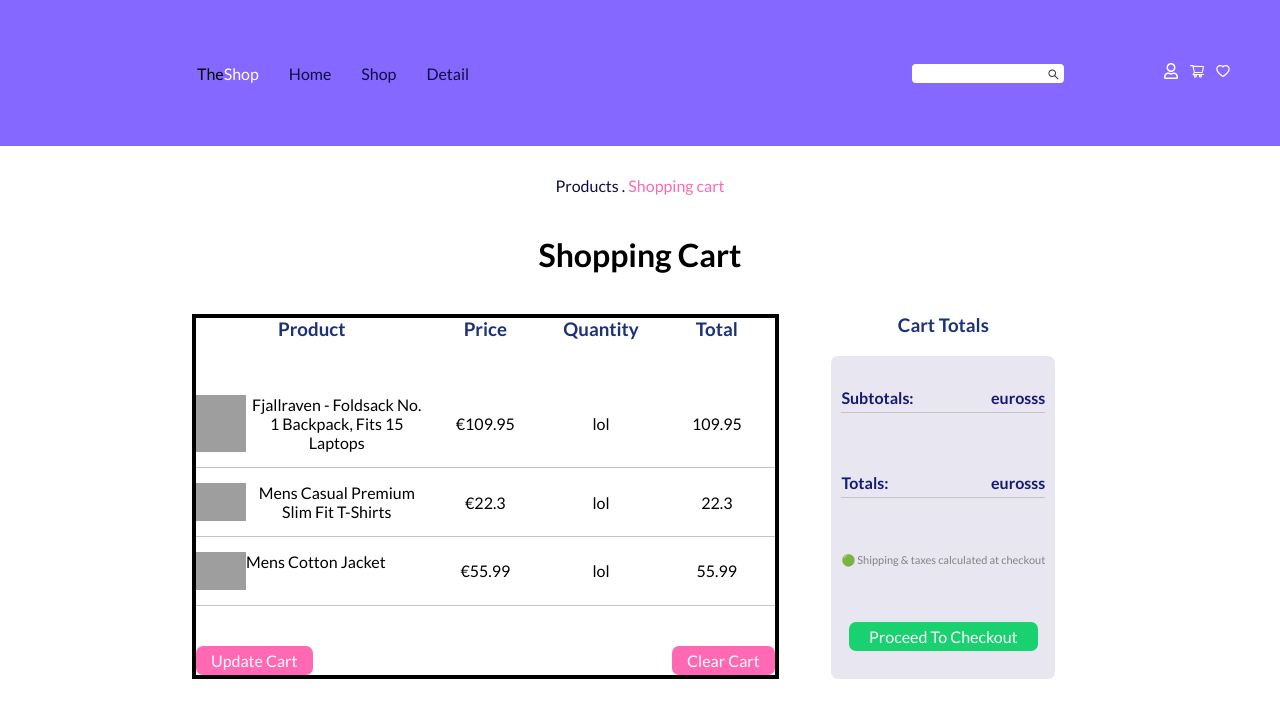
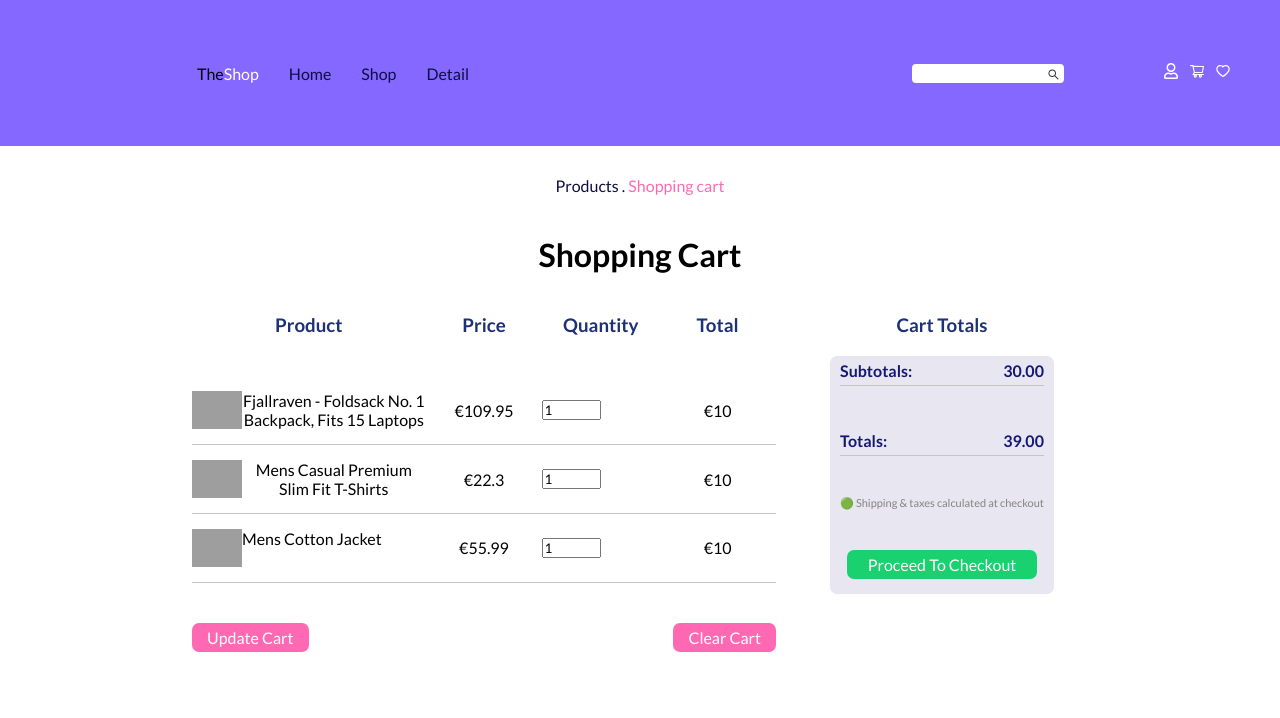
Before and after one commit to arkhamz/web-shop-front, a React (Create React App) app: page /cart in a window 1280 px wide. Shown: the top 718 px of the page. Built offline with nearby package versions, Linux system fonts and the light colour scheme; grey boxes are pictures that could not be loaded.

Commit message:
finish cart page

```diff
--- a/src/App.js
+++ b/src/App.js
@@ -19,6 +19,8 @@ function App() {
       rating: 3.9,
       title: "Fjallraven - Foldsack No. 1 Backpack, Fits 15 Laptops",
       updatedAt: "2022-07-18T12:37:18.492Z",
+      quantity: 1,
+      total: 10,
     },
     {
       categoryId: 3,
@@ -32,6 +34,8 @@ function App() {
       rating: 4.1,
       title: "Mens Casual Premium Slim Fit T-Shirts ",
       updatedAt: "2022-07-18T12:37:18.492Z",
+      quantity: 1,
+      total: 10,
     },
     {
       categoryId: 3,
@@ -44,23 +48,48 @@ function App() {
       rating: 4.7,
       title: "Mens Cotton Jacket",
       updatedAt: "2022-07-18T12:37:18.492Z",
+      quantity: 1,
+      total: 10,
     },
   ]);
 
   //this gets passed down and takes a product object. updates cart state when cart btns are clicked
-  const cartUpdater = (productObject) => {
-    //make a copy and check if the product is already present in the , then add it or filter it out
+  const cartUpdater = (productObject, string) => {
+    //will remove object if "remove" is passed with it
+    if (string === "remove") {
+      const cartRemoved = [...cart].filter((product) => {
+        return product.id !== productObject.id;
+      });
+
+      return setCart(cartRemoved);
+    }
+
+    if (string === "all") {
+      return setCart([]);
+    }
+
+    //make sure that if there is no quantity yet that it inserts 1 as quantity !!! THIS IS ONLY FOR DEVELOPMENT
+    if (!productObject.quantity || !productObject.total) {
+      productObject.quantity = 1;
+      const totalProdPrice = productObject.quantity * productObject.price;
+      productObject.total = totalProdPrice.toFixed(2);
+    }
+
+    //make a copy and check if the product is already present in the array, then add it or filter it out
     if (cart.length >= 1) {
       const newCart = cart.filter((product) => {
         return product.id !== productObject.id;
       });
-      setCart([...newCart, productObject]);
+
+      //sort the array by id in order to keep the products from shifting around
+      const sortedCart = [...newCart, productObject].sort((a, b) => {
+        return a.id - b.id;
+      });
+      setCart(sortedCart);
     } else {
       setCart([...cart, productObject]);
     }
   };
-
-  console.log("cart state", cart);
 
   return (
     <div className="App">
@@ -74,7 +103,10 @@ function App() {
           />
           <Route />
           {/* add this route when Cart component is made */}
-          <Route path="/cart" element={<Cart cartState={cart} />} />
+          <Route
+            path="/cart"
+            element={<Cart cartState={cart} cartUpdater={cartUpdater} />}
+          />
         </Routes>
       </div>
     </div>
--- a/src/pages/Cart.css
+++ b/src/pages/Cart.css
@@ -16,7 +16,6 @@
 
 /* table/list of products including the column names*/
 .cartItems {
-  border: 4px solid black;
   flex: 2;
   display: flex;
   flex-direction: column;
@@ -54,6 +53,23 @@
   padding: 15px 0px;
   display: flex;
   align-items: center;
+  position: relative;
+}
+
+.deleteItem {
+  position: absolute;
+  right: 0px;
+  visibility: hidden;
+  cursor: pointer;
+  user-select: none;
+}
+
+.deleteItem:active {
+  transform: translateY(5px);
+}
+
+.cartListItem:hover .deleteItem {
+  visibility: visible;
 }
 
 .cartListItem img {
@@ -67,15 +83,29 @@
   flex: 1;
 }
 
+#cartItemQuantity {
+  display: flex;
+  justify-content: flex-start;
+}
+
 #cartItemTitle {
   display: flex;
   flex: 2;
+}
+
+#quantity {
+  width: 50%;
 }
 
 /* pink btns at bottom */
 .cartListBtns {
   display: flex;
   justify-content: space-between;
+  cursor: pointer;
+}
+
+.cartListBtns button:active {
+  transform: translateY(5px);
 }
 
 .cartListBtns button {
@@ -93,6 +123,7 @@
   flex-direction: column;
   align-items: center;
   gap: 20px;
+  height: 280px;
 }
 
 /* grey colored card */
@@ -102,8 +133,9 @@
   color: #151875;
   flex: 1;
   display: flex;
+  gap: 40px;
   flex-direction: column;
-  justify-content: space-around;
+  /* justify-content: ; */
   border-radius: 7px;
 }
 
--- a/src/pages/Cart.js
+++ b/src/pages/Cart.js
@@ -1,7 +1,30 @@
+import { useEffect, useState, useCallback } from "react";
 import { Link } from "react-router-dom";
 import "./Cart.css";
 
-const Cart = ({ cartState }) => {
+const Cart = ({ cartState, cartUpdater }) => {
+  const [subtotals, setSubtotals] = useState(0);
+
+  //quantity event handler
+  const quantityUpdater = (product, value) => {
+    product.quantity = +value;
+    product.total = (product.quantity * product.price).toFixed(2);
+
+    cartUpdater(product);
+  };
+
+  const removeItem = (product) => {
+    cartUpdater(product, "remove");
+  };
+
+  const removeAll = () => {
+    cartUpdater({}, "all");
+  };
+
+  const wut = () => {
+    alert("not sure what this button should do");
+  };
+
   //if cartState is empty put a placeholder instead
   const renderProducts =
     cartState.length < 1
@@ -14,11 +37,41 @@ const Cart = ({ cartState }) => {
                 {product.title}
               </div>
               <div id="cartItemPrice">€{product.price}</div>
-              <div id="cartItemQuantity">lol</div>
-              <div id="cartItemTotal">{product.price}</div>
+              <div id="cartItemQuantity">
+                <input
+                  onChange={(e) => quantityUpdater(product, e.target.value)}
+                  type="number"
+                  id="quantity"
+                  name="quantity"
+                  min="1"
+                  value={product.quantity}
+                />
+              </div>
+              <div id="cartItemTotal">€{product.total}</div>
+              <div
+                onClick={() => {
+                  removeItem(product);
+                }}
+                className="deleteItem"
+              >
+                ❌
+              </div>
             </div>
           );
         });
+
+  useEffect(() => {
+    //everytime cartstate changes, calculate the new subtotal
+    let newSubtotal = 0;
+
+    cartState.forEach((product) => {
+      newSubtotal += +product.total;
+    });
+    const roundedSub = newSubtotal.toFixed(2);
+
+    setSubtotals(roundedSub);
+  }, [cartState]);
+
   return (
     <div className="cartPageContainer">
       <div className="links">
@@ -44,8 +97,8 @@ const Cart = ({ cartState }) => {
           </div>
           <div className="cartProductList">{renderProducts}</div>
           <div className="cartListBtns">
-            <button>Update Cart</button>
-            <button>Clear Cart</button>
+            <button onClick={wut}>Update Cart</button>
+            <button onClick={removeAll}>Clear Cart</button>
           </div>
         </div>
         <div className="cartTotalsDiv">
@@ -56,10 +109,10 @@ const Cart = ({ cartState }) => {
           </div>
           <div className="totalsProceedCard">
             <div id="subTotals">
-              <h4>Subtotals:</h4> <h4>eurosss</h4>
+              <h4>Subtotals:</h4> <h4>{subtotals}</h4>
             </div>
             <div id="finalTotals">
-              <h4>Totals:</h4> <h4>eurosss</h4>
+              <h4>Totals:</h4> <h4>{(subtotals * 1.3).toFixed(2)}</h4>
             </div>
             <div id="shipText">
               <p>🟢 Shipping & taxes calculated at checkout</p>
```
